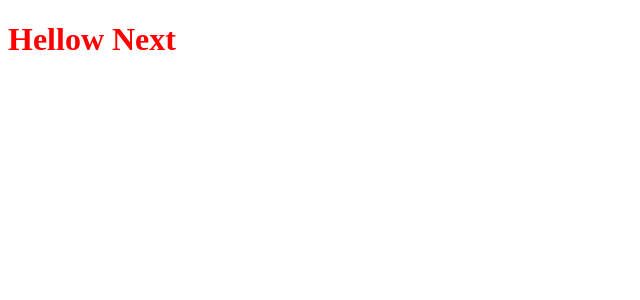
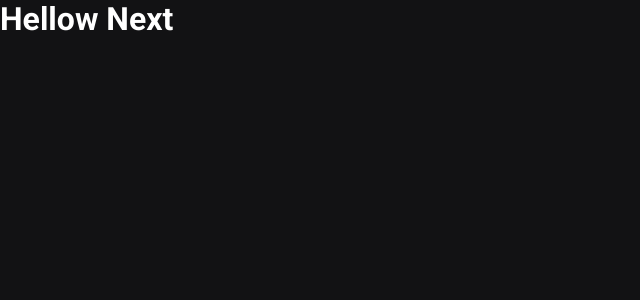
Before and after one commit to luiscostalafc/ignews, a Next.js app: page / in a window 1280 px wide. Shown: the top 300 px of the page, without its empty margins (0-640 px from the left). Built offline with nearby package versions, Linux system fonts and the light colour scheme.

Commit message:
feat: include colors variables

```diff
--- a/src/pages/_app.tsx
+++ b/src/pages/_app.tsx
@@ -1,4 +1,6 @@
 import { AppProps } from "next/app";
+
+import '../styles/global.scss';
 
 function MyApp({ Component, pageProps }: AppProps) {
   return <Component {...pageProps} />;
--- /dev/null
+++ b/src/pages/_document.tsx
@@ -0,0 +1,22 @@
+import Document, { Html, Head, Main, NextScript } from "next/document";
+
+export default class MyDocument extends Document {
+  render() {
+    return (
+      <Html>
+        <Head>
+          <link rel="preconnect" href="https://fonts.googleapis.com" />
+          <link
+            href="https://fonts.googleapis.com/css2?family=Roboto:wght@400;700;900&display=swap"
+            rel="stylesheet"
+          />
+
+        </Head>
+        <body>
+          <Main />
+          <NextScript />
+        </body>
+      </Html>
+    );
+  }
+}
--- a/src/pages/index.tsx
+++ b/src/pages/index.tsx
@@ -1,7 +1,13 @@
-import styles from "../styles/home.module.scss";
+import Head from "next/head";
 
 
 export default function Home() {
-  return <h1 className={styles.title}>Hellow Next</h1>;
-
+  return (
+    <>
+      <Head>
+        <title>ig.news</title>
+      </Head>
+      <h1>Hellow Next</h1>
+    </>
+  );
 }
--- /dev/null
+++ b/src/styles/global.scss
@@ -0,0 +1,47 @@
+* {
+  margin: 0;
+  padding: 0;
+  box-sizing: border-box;
+}
+
+:root {
+  --white: #FFFFFF;
+
+  --gray-100: #E1E1E6;
+  --gray-300: #a8a8b3;
+  --gray-900: #121214;
+
+  --cyan-500: #61dafb;
+  --yellow-500: #eba417;
+}
+
+@media (max-width: 1080px) {
+  html {
+    font-size: 93.75%;
+  }
+}
+
+@media (max-width: 750px) {
+  html {
+    font-size: 87,5%;
+  }
+}
+
+
+body {
+  background: var(--gray-900);
+  color: var(--white);
+}
+
+body, input, textarea, select, button {
+  font: 400 1rem "Roboto", sans-serif;
+}
+
+button {
+  cursor: point;
+}
+
+a {
+  color: inherit;
+  text-decoration: none;
+}
--- a/src/styles/home.module.scss
+++ /dev/null
@@ -1,3 +0,0 @@
-.title {
-  color: red;
-}
```
